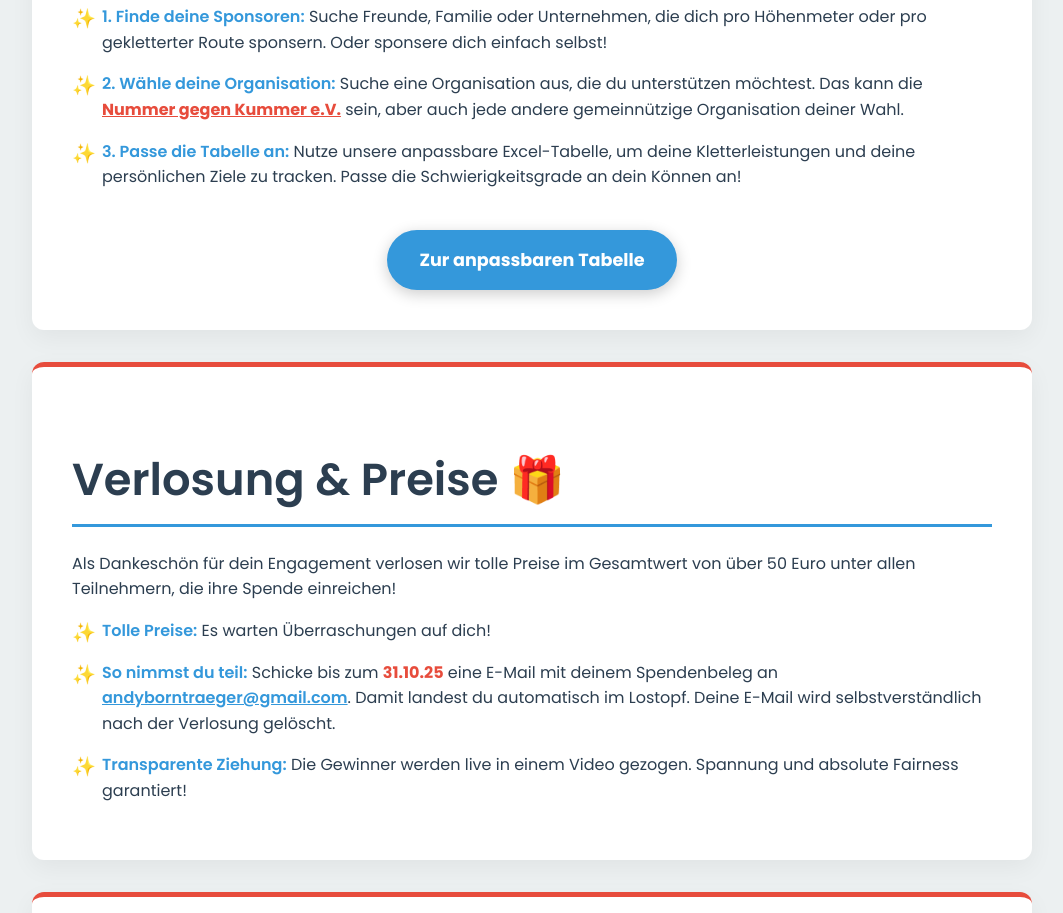
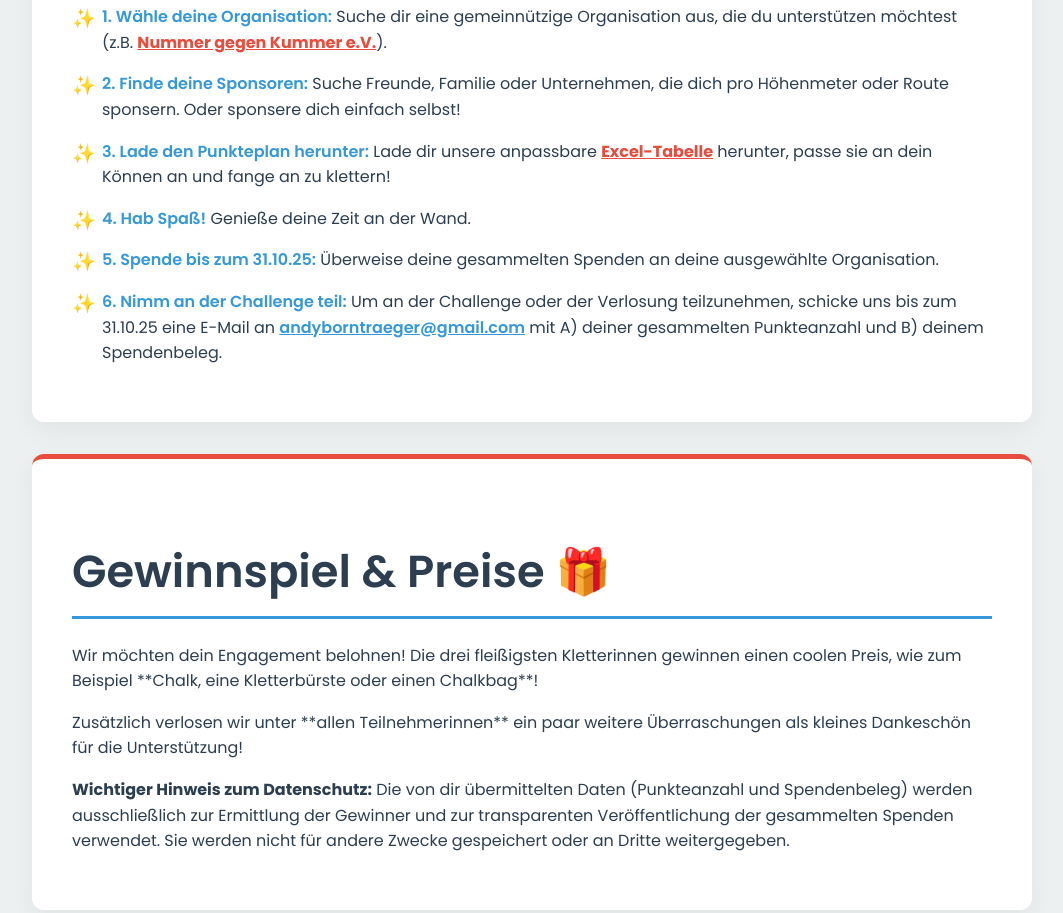
Before and after one commit to AndyBorntraeger/klettermarathon, a plain HTML site: page index.html in a window 1280 px wide. Shown: the part 1416-2329 px from the top of the page, without its empty margins (108-1171 px from the left). Drawn offline with Linux system fonts and the light colour scheme.

Commit message:
Update index.html

```diff
--- a/index.html
+++ b/index.html
@@ -223,29 +223,26 @@
             <h2>Wie kann ich mitmachen? 💡</h2>
             <p>Mach mit und setze ein Zeichen für den guten Zweck. Es ist ganz einfach:</p>
             <ul>
-                <li><span class="sub-highlight">1. Finde deine Sponsoren:</span> Suche Freunde, Familie oder Unternehmen, die dich pro Höhenmeter oder pro gekletterter Route sponsern. Oder sponsere dich einfach selbst!</li>
-                <li><span class="sub-highlight">2. Wähle deine Organisation:</span> Suche eine Organisation aus, die du unterstützen möchtest. Das kann die <a href="https://www.nummergegenkummer.de/" target="_blank" class="highlight">Nummer gegen Kummer e.V.</a> sein, aber auch jede andere gemeinnützige Organisation deiner Wahl.</li>
-                <li><span class="sub-highlight">3. Passe die Tabelle an:</span> Nutze unsere anpassbare Excel-Tabelle, um deine Kletterleistungen und deine persönlichen Ziele zu tracken. Passe die Schwierigkeitsgrade an dein Können an!</li>
+                <li><span class="sub-highlight">1. Wähle deine Organisation:</span> Suche dir eine gemeinnützige Organisation aus, die du unterstützen möchtest (z.B. <a href="https://www.nummergegenkummer.de/" target="_blank" class="highlight">Nummer gegen Kummer e.V.</a>).</li>
+                <li><span class="sub-highlight">2. Finde deine Sponsoren:</span> Suche Freunde, Familie oder Unternehmen, die dich pro Höhenmeter oder Route sponsern. Oder sponsere dich einfach selbst!</li>
+                <li><span class="sub-highlight">3. Lade den Punkteplan herunter:</span> Lade dir unsere anpassbare <a href="https://docs.google.com/spreadsheets/d/1097faK4D_y3AT1h3Fv-cqqvIRMopWk9pILMWHZZ3jtU/edit?gid=0#gid=0" target="_blank" class="highlight">Excel-Tabelle</a> herunter, passe sie an dein Können an und fange an zu klettern!</li>
+                <li><span class="sub-highlight">4. Hab Spaß!</span> Genieße deine Zeit an der Wand.</li>
+                <li><span class="sub-highlight">5. Spende bis zum 31.10.25:</span> Überweise deine gesammelten Spenden an deine ausgewählte Organisation.</li>
+                <li><span class="sub-highlight">6. Nimm an der Challenge teil:</span> Um an der Challenge oder der Verlosung teilzunehmen, schicke uns bis zum 31.10.25 eine E-Mail an <a href="mailto:andyborntraeger@gmail.com" class="sub-highlight">andyborntraeger@gmail.com</a> mit A) deiner gesammelten Punkteanzahl und B) deinem Spendenbeleg.</li>
             </ul>
-            <div class="text-center">
-                <a href="https://docs.google.com/spreadsheets/d/1097faK4D_y3AT1h3Fv-cqqvIRMopWk9pILMWHZZ3jtU/edit?gid=0#gid=0" target="_blank" class="cta-button">Zur anpassbaren Tabelle</a>
-            </div>
         </section>
 
         <section>
-            <h2>Verlosung & Preise 🎁</h2>
-            <p>Als Dankeschön für dein Engagement verlosen wir tolle Preise im Gesamtwert von über 50 Euro unter allen Teilnehmern, die ihre Spende einreichen!</p>
-            <ul>
-                <li><span class="sub-highlight">Tolle Preise:</span> Es warten Überraschungen auf dich!</li>
-                <li><span class="sub-highlight">So nimmst du teil:</span> Schicke bis zum <span class="highlight">31.10.25</span> eine E-Mail mit deinem Spendenbeleg an <a href="mailto:andyborntraeger@gmail.com" class="sub-highlight">andyborntraeger@gmail.com</a>. Damit landest du automatisch im Lostopf. Deine E-Mail wird selbstverständlich nach der Verlosung gelöscht.</li>
-                <li><span class="sub-highlight">Transparente Ziehung:</span> Die Gewinner werden live in einem Video gezogen. Spannung und absolute Fairness garantiert!</li>
-            </ul>
+            <h2>Gewinnspiel & Preise 🎁</h2>
+            <p>Wir möchten dein Engagement belohnen! Die drei fleißigsten Kletterinnen gewinnen einen coolen Preis, wie zum Beispiel **Chalk, eine Kletterbürste oder einen Chalkbag**!</p>
+            <p>Zusätzlich verlosen wir unter **allen Teilnehmerinnen** ein paar weitere Überraschungen als kleines Dankeschön für die Unterstützung!</p>
+            <p><strong>Wichtiger Hinweis zum Datenschutz:</strong> Die von dir übermittelten Daten (Punkteanzahl und Spendenbeleg) werden ausschließlich zur Ermittlung der Gewinner und zur transparenten Veröffentlichung der gesammelten Spenden verwendet. Sie werden nicht für andere Zwecke gespeichert oder an Dritte weitergegeben.</p>
         </section>
 
         <section class="text-center">
             <h2>Hauptsponsor ✨</h2>
             <p>Ein riesiges Dankeschön an unseren Hauptsponsor, der diese Aktion erst möglich macht:</p>
-            <a href="https://vorwaertsdenken.de/" target="_blank">
+            <a href="https://vorwärtsdenken.de/" target="_blank">
                 <img src="https://www.dropbox.com/scl/fi/in96ygcni87129cpfn1v4/vorw-rtsdenken.png?rlkey=rw4pfmmw1hyu2416gcujqwkb7&e=1&st=hjlcckv3&raw=1" alt="VORWÄRTSDENKEN.de Logo" class="sponsor-logo">
             </a>
             <p><span class="highlight">VORWÄRTSDENKEN.de</span> – steht für innovative Ideen und soziales Engagement, perfekt passend zu unserem Spendenmarathon!</p>
```
